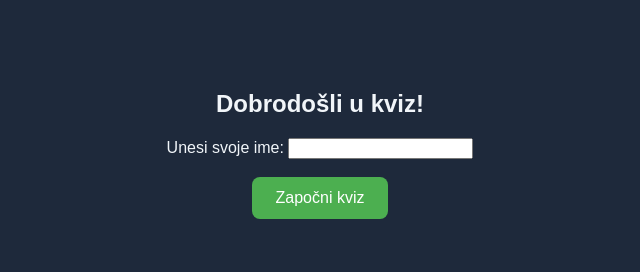
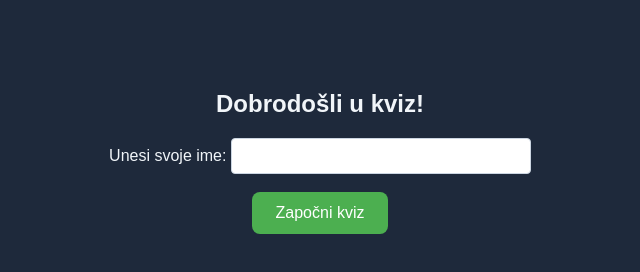
Before and after one commit to ggmikica/kviz-html, a plain HTML site: page index.html in a window 1280 px wide. Shown: the whole page, without its empty margins (320-960 px from the left). Drawn offline with Linux system fonts and the light colour scheme.

Commit message:
Update style.css

```diff
--- a/style.css
+++ b/style.css
@@ -3,6 +3,23 @@
       text-align: center;
       margin-top: 50px;
     }
+/* Override tamne boje za polje za unos imena */
+#intro input[type="text"] {
+  background-color: #ffffff;    /* bela pozadina */
+  color: #1e293b;               /* tamno siva ili crna boja teksta */
+  border: 1px solid #cbd5e1;    /* svetlo siv okvir */
+  padding: 0.5rem 0.75rem;       /* unutrašnji razmak */
+  font-size: 1rem;              /* čitljivija veličina slova */
+  border-radius: 4px;           /* zaobljeni uglovi */
+  width: 100%;                  /* zauzima širinu roditelja */
+  max-width: 300px;             /* ograniči maksimalnu širinu */
+  box-sizing: border-box;       /* padding ne rasteže ukupnu širinu */
+}
+
+/* Placeholder tekst (ako ga koristiš) */
+#intro input[type="text"]::placeholder {
+  color: #94a3b8;               /* svetlo siva boja za hint tekst */
+}
     #quiz {
       display: none;
     }
@@ -176,4 +193,5 @@ button {
 
 button:hover {
   background-color: #45a049; /* tamnija zelena kad se pređe mišem */
+
 }
```
